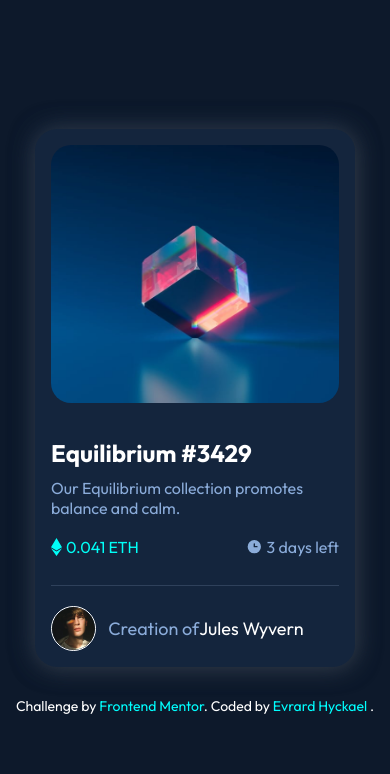
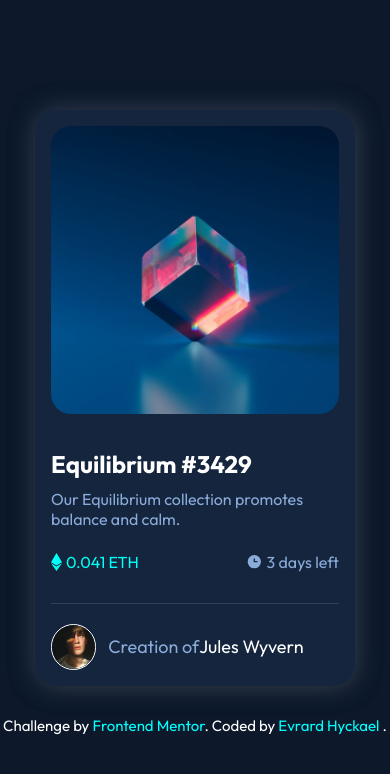
Before and after one commit to Hyckael/nft-preview-card-component-main, a plain HTML site: page index.html in a window 390 px wide. Drawn offline with Linux system fonts and the light colour scheme.

Commit message:
Amélioration

```diff
--- a/Style.css
+++ b/Style.css
@@ -17,7 +17,7 @@ body{
     flex-direction: column;
 }
 .card{
-    height: 70%;
+    height: 34rem;
     padding: 1em;
     width: 18rem;
     min-width: 200px;
@@ -144,7 +144,7 @@ body{
 
 .dispo span:hover {
     color: hsl(178, 100%, 50%);
-    font-size: 15px;
+    font-size: 18px;
 }
 
 
@@ -155,7 +155,7 @@ footer {
     padding-top: 30px;
 }
 footer .attribution{
-    font-size: 14px;
+    font-size: 15px;
     text-align: center;
     color: #fff;
 }
@@ -172,6 +172,6 @@ footer .attribution{
 @media (max-width:810px) {
 
     .card{
-        height: 60%;
+        height: 34rem;
     }
  }
```
